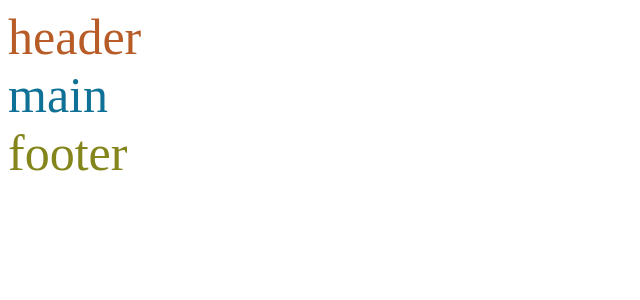
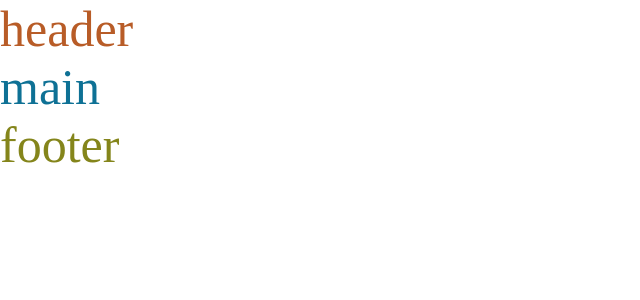
Before and after one commit to devchep/wikidata-lists, a React app: page / in a window 1280 px wide. Shown: the top 300 px of the page, without its empty margins (0-640 px from the left). Built offline with nearby package versions, Linux system fonts and the light colour scheme.

Commit message:
:lipstick: add index.scss (kind of reset.css)

```diff
--- /dev/null
+++ b/src/index.scss
@@ -0,0 +1,19 @@
+// remove default lists styling
+ul[role='list'],
+ol[role='list'] {
+  list-style: none;
+}
+
+// remove default margin
+body,
+h1,
+h2,
+h3,
+h4,
+p{
+  margin: 0;
+}
+
+body {
+    min-height: 100vh;
+}
--- a/src/index.tsx
+++ b/src/index.tsx
@@ -2,6 +2,7 @@ import ReactDOM from 'react-dom/client'
 import Footer from './Layouts/Footer';
 import Header from './Layouts/Header';
 import Main from './Layouts/Main';
+import './index.scss'
 
 function Index() {
     return (
```
